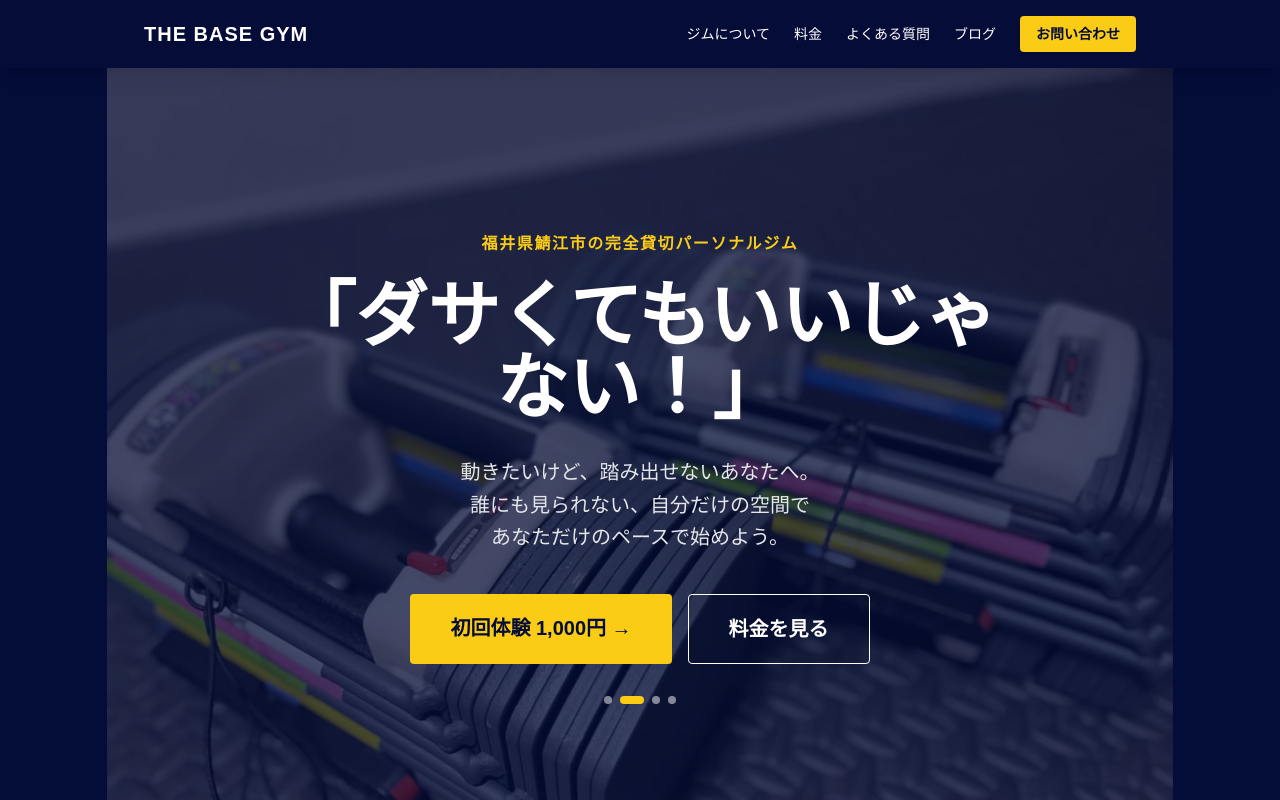
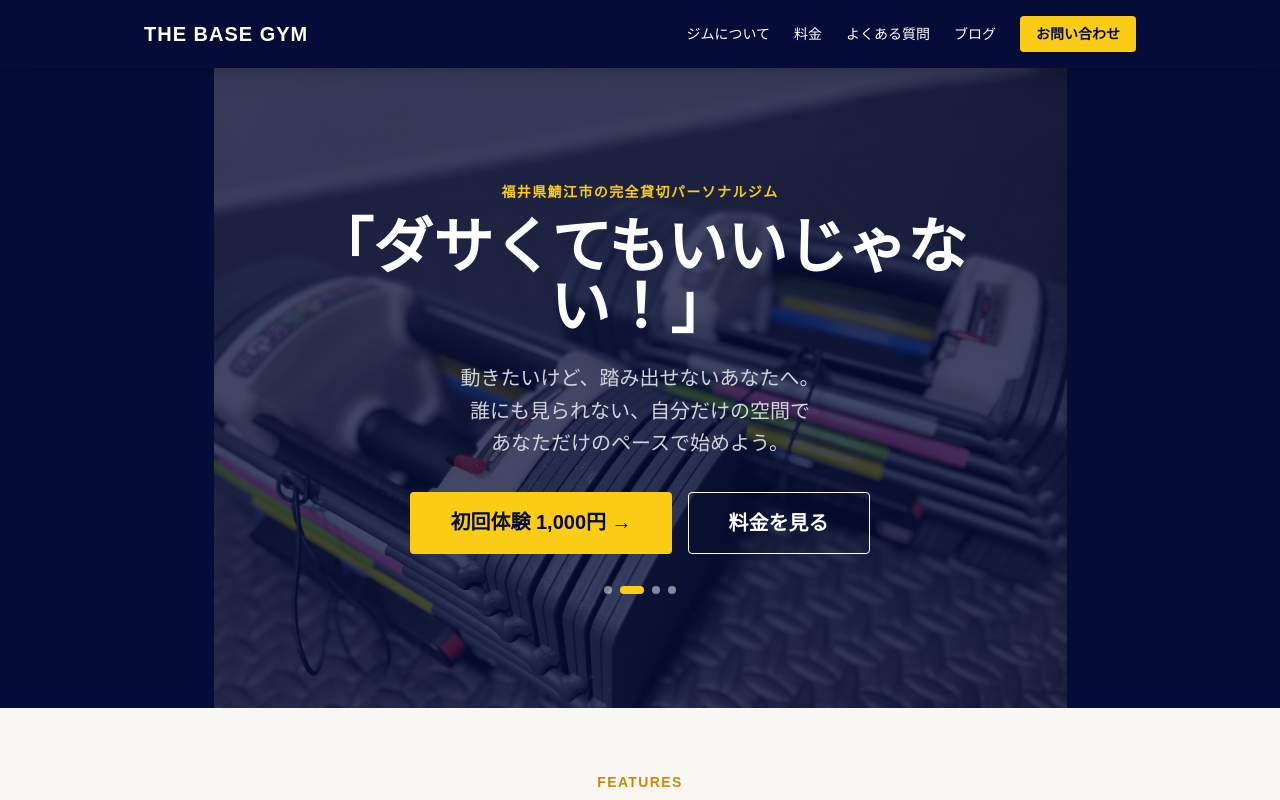
Before and after one commit to b-suke0/thebase-gym-site, a Next.js app: page / in a window 1280 px wide. Shown: the top 800 px of the page. Built offline with nearby package versions, Linux system fonts and the light colour scheme.

Commit message:
revert hero size, larger text and buttons only

```diff
--- a/components/HeroSection.tsx
+++ b/components/HeroSection.tsx
@@ -15,7 +15,7 @@ export default function HeroSection() {
   }, [])
 
   return (
-    <section className="relative text-white py-24 px-4 overflow-hidden min-h-screen flex items-center">
+    <section className="relative text-white py-20 px-4 overflow-hidden min-h-[640px] flex items-center">
       {/* Background images */}
       {images.map((src, i) => (
         <div
@@ -33,11 +33,11 @@ export default function HeroSection() {
 
       {/* Content */}
       <div className="relative max-w-3xl mx-auto text-center w-full">
-        <p className="text-yellow-400 text-base font-bold tracking-widest mb-6">福井県鯖江市の完全貸切パーソナルジム</p>
-        <h1 className="text-5xl md:text-7xl font-bold leading-tight mb-8">
+        <p className="text-yellow-400 text-sm font-bold tracking-widest mb-4">福井県鯖江市の完全貸切パーソナルジム</p>
+        <h1 className="text-5xl md:text-6xl font-bold leading-tight mb-6">
           「ダサくても<br className="md:hidden" />いいじゃない！」
         </h1>
-        <p className="text-gray-200 text-xl mb-10 leading-relaxed">
+        <p className="text-gray-300 text-xl mb-8 leading-relaxed">
           動きたいけど、踏み出せないあなたへ。<br />
           誰にも見られない、自分だけの空間で<br />
           あなただけのペースで始めよう。
@@ -45,13 +45,13 @@ export default function HeroSection() {
         <div className="flex flex-col sm:flex-row gap-4 justify-center">
           <Link
             href="/contact/"
-            className="bg-yellow-400 text-navy px-10 py-5 rounded font-bold text-xl hover:bg-yellow-300 transition"
+            className="bg-yellow-400 text-navy px-10 py-4 rounded font-bold text-xl hover:bg-yellow-300 transition"
           >
             初回体験 1,000円 →
           </Link>
           <Link
             href="/price/"
-            className="border border-white text-white px-10 py-5 rounded font-bold text-xl hover:bg-white hover:text-navy transition"
+            className="border border-white text-white px-10 py-4 rounded font-bold text-xl hover:bg-white hover:text-navy transition"
           >
             料金を見る
           </Link>
```
